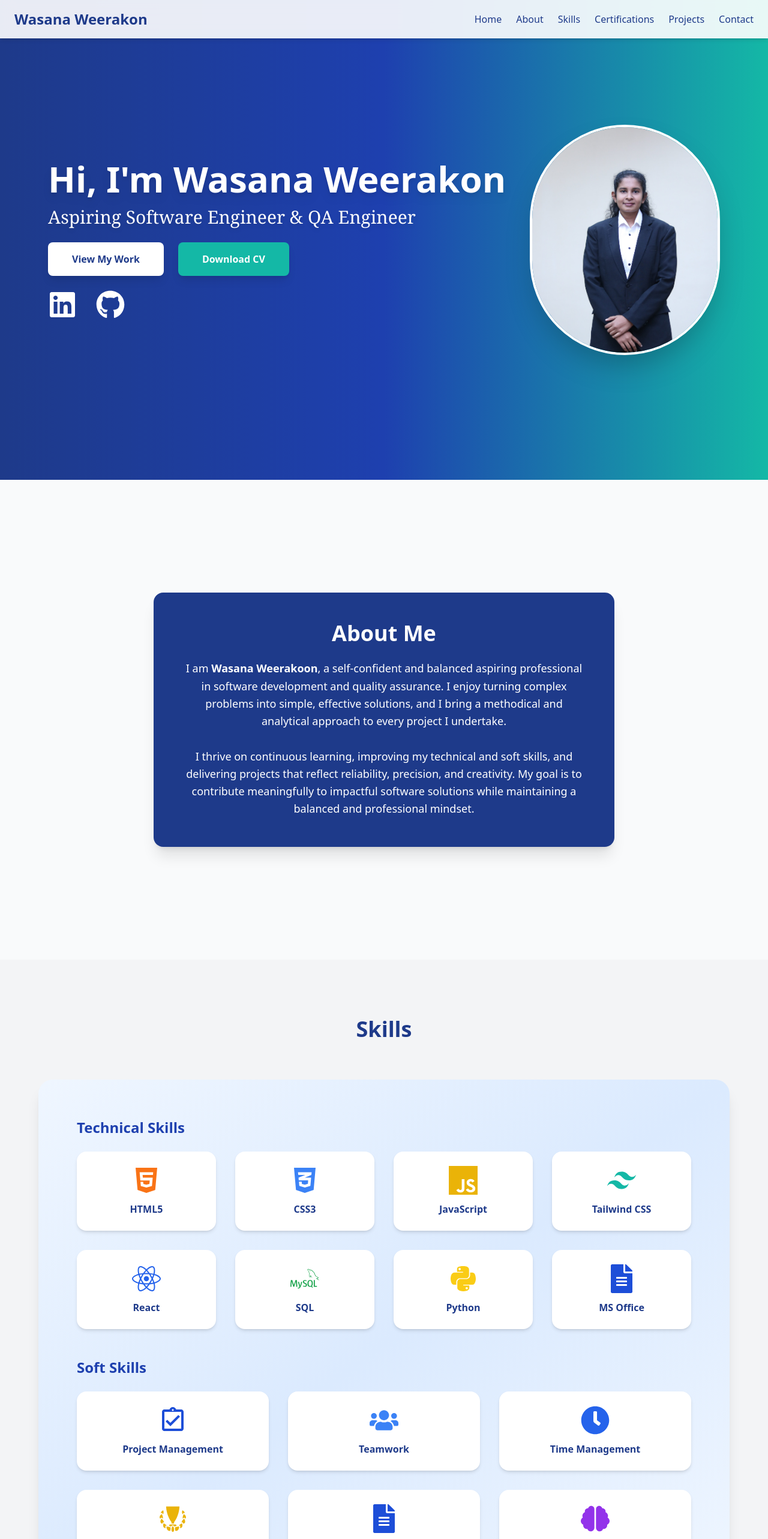
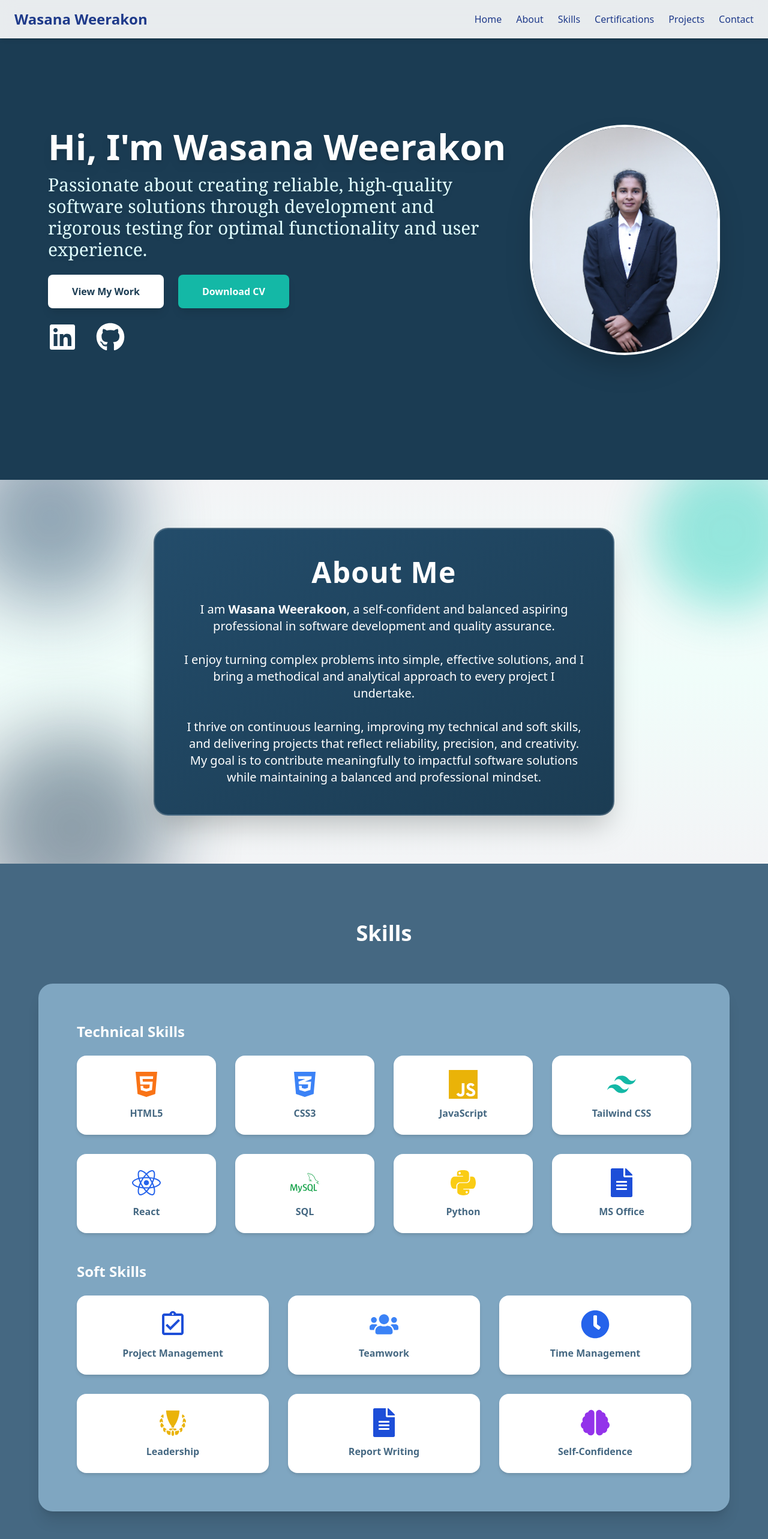
Before and after one commit to WasuWeerakoon/portfolio, a React (Vite) app: page / in a window 1280 px wide. Shown: the top 2566 px of the page at 60% size. Built offline with nearby package versions, Linux system fonts and the light colour scheme; the HTML template or start-up script is replaced by a standard one.

Commit message:
Features Changed

```diff
--- a/src/components/About.jsx
+++ b/src/components/About.jsx
@@ -4,13 +4,27 @@ export default function About() {
   return (
     <section
       id="about"
-      className="min-h-screen flex flex-col justify-center items-center bg-gray-50 px-6 py-20"
+      className="relative flex flex-col justify-center items-center px-6 py-20 overflow-hidden
+                 bg-gradient-to-b from-gray-100 via-teal-50 to-gray-100"
     >
-      <div className="max-w-3xl text-center bg-blue-900 p-12 rounded-2xl shadow-xl hover:shadow-blue-700 transition-shadow duration-500">
-        <h2 className="text-4xl font-bold mb-6 text-white">About Me</h2>
-        <p className="text-white text-lg leading-relaxed">
+      {/* Decorative Background Blobs */}
+      <div className="absolute top-[-80px] left-[-60px] w-72 h-72 bg-[#234C6A] rounded-full opacity-25 blur-3xl animate-pulse"></div>
+      <div className="absolute top-[-40px] right-[-60px] w-64 h-64 bg-teal-400 rounded-full opacity-20 blur-2xl animate-pulse"></div>
+      <div className="absolute bottom-[-100px] left-[-40px] w-80 h-80 bg-[#1B3C53] rounded-full opacity-15 blur-3xl animate-pulse"></div>
+
+      {/* About Card */}
+      <div
+        className="relative max-w-3xl text-center p-12 rounded-3xl shadow-2xl
+                   bg-gradient-to-br from-[#234C6A] to-[#1B3C53] text-white
+                   border-2 border-white/20 transform transition-transform duration-500 hover:scale-105"
+      >
+        <h2 className="text-4xl md:text-5xl font-bold mb-6 tracking-wide">
+          About Me
+        </h2>
+        <p className="text-lg md:text-xl leading-relaxed">
           I am <span className="font-semibold">Wasana Weerakoon</span>, a self-confident and balanced aspiring professional in software development and quality assurance.
 
+          <br /><br />
           I enjoy turning complex problems into simple, effective solutions, and I bring a methodical and analytical approach to every project I undertake.
 
           <br /><br />
--- a/src/components/Hero.jsx
+++ b/src/components/Hero.jsx
@@ -6,7 +6,7 @@ export default function Hero() {
   return (
     <section
       id="hero"
-      className="min-h-screen flex flex-col md:flex-row justify-center items-center bg-gradient-to-r from-blue-900 via-blue-800 to-teal-500 text-white px-6 md:px-20 gap-10"
+      className="min-h-screen flex flex-col md:flex-row justify-center items-center bg-[#1B3C53] text-white px-6 md:px-20 gap-10"
     >
       {/* Text Section */}
       <div className="flex-1 text-center md:text-left">
@@ -15,17 +15,16 @@ export default function Hero() {
           Hi, I'm Wasana Weerakon
         </h1>
 
-
-        {/* Role */}
-        <p className="text-2xl md:text-3xl mb-6 drop-shadow-md font-serif">
-          Aspiring Software Engineer & QA Engineer
+        {/* Role / Summary */}
+        <p className="text-2xl md:text-3xl mb-6 drop-shadow-md font-serif" style={{ color: "#E0FFFF" }}>
+          Passionate about creating reliable, high-quality software solutions through development and rigorous testing for optimal functionality and user experience.
         </p>
 
         {/* Buttons */}
         <div className="flex flex-col sm:flex-row gap-6 justify-center md:justify-start mb-6">
           <a
             href="#projects"
-            className="bg-white text-blue-900 font-bold px-10 py-4 rounded-lg shadow-lg hover:shadow-xl transition-all duration-300 text-center"
+            className="bg-white text-[#1B3C53] font-bold px-10 py-4 rounded-lg shadow-lg hover:bg-teal-400 hover:text-white transition-all duration-300 text-center"
           >
             View My Work
           </a>
@@ -44,7 +43,7 @@ export default function Hero() {
             href="https://www.linkedin.com/in/wasana-weerakon-0a79b82bb"
             target="_blank"
             rel="noopener noreferrer"
-    className="hover:text-white transition-colors"
+            className="hover:text-teal-300 transition-colors"
           >
             <FaLinkedin />
           </a>
@@ -52,12 +51,11 @@ export default function Hero() {
             href="https://github.com/WasuWeerakoon"
             target="_blank"
             rel="noopener noreferrer"
-    className="hover:text-white transition-colors"
+            className="hover:text-teal-300 transition-colors"
           >
             <FaGithub />
           </a>
         </div>
-
       </div>
 
       {/* Photo Section */}
@@ -65,7 +63,7 @@ export default function Hero() {
         <img
           src={wasanaPhoto}
           alt="Wasana Nilakshi"
-          className="w-64 h-64 sm:w-80 sm:h-80 md:w-96 md:h-96 rounded-full object-cover shadow-2xl border-4 border-white"
+          className="w-64 h-64 sm:w-80 sm:h-80 md:w-96 md:h-96 rounded-full object-cover shadow-2xl border-4 border-white hover:scale-105 transition-transform duration-500"
         />
       </div>
     </section>
--- a/src/components/Projects.jsx
+++ b/src/components/Projects.jsx
@@ -37,6 +37,13 @@ export default function Projects() {
       tech: "ESP32 Devkit V1, AD8232 ECG Sensor, AD8226 EMG Sensor, Arduino IDE, Android Studio",
       github: "https://www.youtube.com/watch?v=yU_ihv5Gjkc",
     },
+     {
+      title: "FingerPrint Identifier",
+      desc: "Our project used a fingerprint reader and an ESP32 microcontroller to develop a secure user authentication system. It is able to do fingerprint enrollment, saving data in an SD card, and simple verification for access control.",
+      img: "/projectpics/Finger Print.png",
+      tech: "Bread Board, Fingerprint Sensor: Adafruit DY50 2V1, ESP32 Board, SD Card Reader Module, USB Cable, Proteus, Arduino IDE",
+      github: "https://github.com/PasanRamyanath/Fingerprint-scanner-using-ESP32",
+    },
   ];
 
   return (
--- a/src/components/Skills.jsx
+++ b/src/components/Skills.jsx
@@ -13,7 +13,7 @@ export default function Skills() {
     { name: "React", icon: <FaReact className="text-blue-600" /> },
     { name: "SQL", icon: <SiMysql className="text-green-600" /> },
     { name: "Python", icon: <FaPython className="text-yellow-400" /> },
-    { name: "MS Office", icon: <FaFileAlt className="text-blue-700" /> }, // Using generic file icon
+    { name: "MS Office", icon: <FaFileAlt className="text-blue-700" /> },
   ];
 
   const softSkills = [
@@ -28,14 +28,19 @@ export default function Skills() {
   return (
     <section
       id="skills"
-      className="min-h-screen flex flex-col justify-center items-center bg-gray-100 px-6 py-24"
+      className="min-h-screen flex flex-col justify-center items-center px-6 py-24"
+      style={{ backgroundColor: "#456882" }} // outer background
     >
-      <h2 className="text-4xl font-bold mb-16 text-blue-900">Skills</h2>
+      <h2 className="text-4xl font-bold mb-16 text-white">Skills</h2>
 
-      <div className="bg-gradient-to-br from-blue-50 via-blue-100 to-blue-50 p-16 rounded-3xl shadow-xl w-full max-w-6xl space-y-12">
+      {/* Large inner container wrapping both Technical and Soft Skills */}
+      <div
+        className="p-16 rounded-3xl shadow-xl w-full max-w-6xl space-y-12"
+        style={{ backgroundColor: "#7FA6C1" }} // softer inner box color
+      >
         {/* Technical Skills */}
         <div>
-          <h3 className="text-2xl font-semibold mb-6 text-blue-800">Technical Skills</h3>
+          <h3 className="text-2xl font-semibold mb-6 text-white">Technical Skills</h3>
           <div className="grid sm:grid-cols-2 md:grid-cols-4 gap-8">
             {technicalSkills.map((skill) => (
               <div
@@ -43,7 +48,7 @@ export default function Skills() {
                 className="flex flex-col items-center justify-center bg-white p-6 rounded-2xl shadow-md hover:shadow-lg transform hover:-translate-y-2 transition-all duration-300"
               >
                 <div className="text-5xl mb-3">{skill.icon}</div>
-                <h4 className="text-blue-900 font-semibold">{skill.name}</h4>
+                <h4 className="text-[#456882] font-semibold">{skill.name}</h4>
               </div>
             ))}
           </div>
@@ -51,7 +56,7 @@ export default function Skills() {
 
         {/* Soft Skills */}
         <div>
-          <h3 className="text-2xl font-semibold mb-6 text-blue-800">Soft Skills</h3>
+          <h3 className="text-2xl font-semibold mb-6 text-white">Soft Skills</h3>
           <div className="grid sm:grid-cols-2 md:grid-cols-3 gap-8">
             {softSkills.map((skill) => (
               <div
@@ -59,7 +64,7 @@ export default function Skills() {
                 className="flex flex-col items-center justify-center bg-white p-6 rounded-2xl shadow-md hover:shadow-lg transform hover:-translate-y-2 transition-all duration-300"
               >
                 <div className="text-5xl mb-3">{skill.icon}</div>
-                <h4 className="text-blue-900 font-semibold">{skill.name}</h4>
+                <h4 className="text-[#456882] font-semibold">{skill.name}</h4>
               </div>
             ))}
           </div>
```
Also changed, not shown: public/projectpics/Finger Print.png (added). Lines whose indentation alone changed are shown as unchanged.
